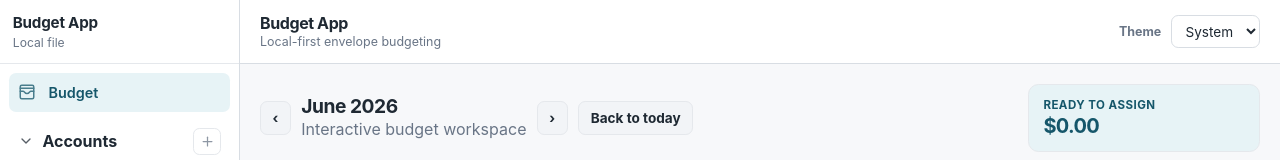
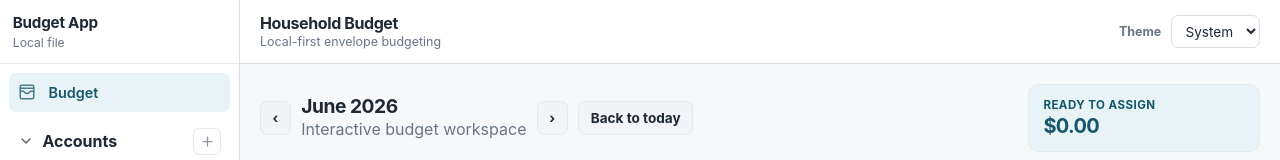
Before and after one commit to sjmclean/budget-app, a React (Vite) app in the folder apps/web/: page /budget in a window 1280 px wide. Shown: the top 160 px of the page. Built offline with nearby package versions, Linux system fonts and the light colour scheme.

Commit message:
v1.47 active budget context and dialog foundation

```diff
--- /dev/null
+++ b/apps/web/src/features/budget/activeBudget.ts
@@ -0,0 +1,25 @@
+import type { BudgetSummary } from "./budgetRegistry";
+
+export function resolveActiveBudgetId(
+  budgets: BudgetSummary[],
+  selectedBudgetId: string | null,
+): string | null {
+  if (selectedBudgetId && budgets.some((budget) => budget.id === selectedBudgetId)) {
+    return selectedBudgetId;
+  }
+
+  return budgets[0]?.id ?? null;
+}
+
+export function resolveActiveBudget(
+  budgets: BudgetSummary[],
+  selectedBudgetId: string | null,
+): BudgetSummary | null {
+  const activeBudgetId = resolveActiveBudgetId(budgets, selectedBudgetId);
+
+  if (!activeBudgetId) {
+    return null;
+  }
+
+  return budgets.find((budget) => budget.id === activeBudgetId) ?? null;
+}
--- /dev/null
+++ b/apps/web/src/features/ui/appDialogService.ts
@@ -0,0 +1,29 @@
+export interface ConfirmDialogInput {
+  title?: string;
+  message: string;
+}
+
+export interface AlertDialogInput {
+  title?: string;
+  message: string;
+}
+
+function formatDialogMessage(input: ConfirmDialogInput | AlertDialogInput): string {
+  return input.title ? `${input.title}\n\n${input.message}` : input.message;
+}
+
+export function confirmDialog(input: ConfirmDialogInput): boolean {
+  if (typeof window === "undefined") {
+    return false;
+  }
+
+  return window.confirm(formatDialogMessage(input));
+}
+
+export function alertDialog(input: AlertDialogInput): void {
+  if (typeof window === "undefined") {
+    return;
+  }
+
+  window.alert(formatDialogMessage(input));
+}
--- a/apps/web/src/layouts/AppShell.tsx
+++ b/apps/web/src/layouts/AppShell.tsx
@@ -1,10 +1,27 @@
-import { Outlet } from "react-router-dom";
+import { Navigate, Outlet } from "react-router-dom";
 import { Sidebar } from "./Sidebar";
 import { TopBar } from "./TopBar";
+import { useEffect } from "react";
+import { resolveActiveBudgetId } from "../features/budget/activeBudget";
+import { useBudgetRegistryStore } from "../stores/budgetRegistryStore";
 import { useUIStore } from "../stores/uiStore";
 
 export function AppShell() {
   const sidebarCollapsed = useUIStore((state) => state.sidebarCollapsed);
+  const selectedBudgetId = useUIStore((state) => state.selectedBudgetId);
+  const selectBudget = useUIStore((state) => state.selectBudget);
+  const budgets = useBudgetRegistryStore((state) => state.budgets);
+  const activeBudgetId = resolveActiveBudgetId(budgets, selectedBudgetId);
+
+  useEffect(() => {
+    if (activeBudgetId && activeBudgetId !== selectedBudgetId) {
+      selectBudget(activeBudgetId);
+    }
+  }, [activeBudgetId, selectBudget, selectedBudgetId]);
+
+  if (!activeBudgetId) {
+    return <Navigate to="/" replace />;
+  }
 
   return (
     <div className="app-shell">
--- a/apps/web/src/layouts/TopBar.tsx
+++ b/apps/web/src/layouts/TopBar.tsx
@@ -1,15 +1,19 @@
+import { resolveActiveBudget } from "../features/budget/activeBudget";
+import { useBudgetRegistryStore } from "../stores/budgetRegistryStore";
 import { useUIStore, type ThemeMode } from "../stores/uiStore";
 
 export function TopBar() {
   const theme = useUIStore((state) => state.theme);
   const setTheme = useUIStore((state) => state.setTheme);
   const selectedBudgetId = useUIStore((state) => state.selectedBudgetId);
+  const budgets = useBudgetRegistryStore((state) => state.budgets);
+  const activeBudget = resolveActiveBudget(budgets, selectedBudgetId);
 
   return (
     <header className="topbar">
       <div>
         <h1 className="topbar-title">
-          {selectedBudgetId ? "Household Budget" : "Budget App"}
+          {activeBudget?.name ?? "Budget App"}
         </h1>
         <p className="topbar-subtitle">Local-first envelope budgeting</p>
       </div>
--- a/apps/web/src/pages/AccountRegisterPage.tsx
+++ b/apps/web/src/pages/AccountRegisterPage.tsx
@@ -6,6 +6,8 @@ import { ScheduledTransactionsPanel } from "../components/accounts/ScheduledTran
 import { useAccountRegister } from "../features/accounts/useAccountRegister";
 import type { SidebarAccount } from "../features/accounts/accountService";
 import { getAppPersistenceGateway } from "../features/persistence";
+import { confirmDialog } from "../features/ui/appDialogService";
+import { resolveActiveBudgetId } from "../features/budget/activeBudget";
 import type { PayeeView } from "../features/accounts/payeeService";
 import type {
   NewRegisterTransactionInput,
@@ -14,6 +16,8 @@ import type {
   TransactionFlag,
 } from "../features/accounts/accountRegisterTypes";
 import type { BudgetCategoryOption } from "../features/budget/budgetViewTypes";
+import { useBudgetRegistryStore } from "../stores/budgetRegistryStore";
+import { useUIStore } from "../stores/uiStore";
 
 const SPLIT_CATEGORY_LABEL = "Split...";
 
@@ -22,7 +26,6 @@ function isSplitCategoryValue(value: string): boolean {
   return normalised === "split" || normalised === "split...";
 }
 
-const ACTIVE_BUDGET_ID = "household";
 const ACTIVE_BUDGET_MONTH = "2026-06";
 
 function formatMoney(value: number, currencyCode: string) {
@@ -1216,6 +1219,9 @@ function TransactionRow({
 export function AccountRegisterPage() {
   const { accountId = "everyday" } = useParams();
   const persistenceGateway = getAppPersistenceGateway();
+  const selectedBudgetId = useUIStore((state) => state.selectedBudgetId);
+  const budgets = useBudgetRegistryStore((state) => state.budgets);
+  const activeBudgetId = resolveActiveBudgetId(budgets, selectedBudgetId);
   const accountsPersistence = persistenceGateway.accounts;
   const payeesPersistence = persistenceGateway.payees;
   const categoriesPersistence = persistenceGateway.categories;
@@ -1257,9 +1263,16 @@ export function AccountRegisterPage() {
   useEffect(() => {
     let isMounted = true;
 
+    if (!activeBudgetId) {
+      setCategoryOptions([]);
+      return () => {
+        isMounted = false;
+      };
+    }
+
     void categoriesPersistence
       .getCategoryOptions({
-        budgetId: ACTIVE_BUDGET_ID,
+        budgetId: activeBudgetId,
         month: ACTIVE_BUDGET_MONTH,
       })
       .then((options) => {
@@ -1271,7 +1284,7 @@ export function AccountRegisterPage() {
     return () => {
       isMounted = false;
     };
-  }, [categoriesPersistence]);
+  }, [activeBudgetId, categoriesPersistence]);
 
 
   async function refreshPayees(): Promise<PayeeView[]> {
@@ -1856,9 +1869,9 @@ export function AccountRegisterPage() {
             <button
               type="button"
               onClick={() => {
-                const confirmed = window.confirm(
-                  "Delete this transaction? This cannot be undone yet.",
-                );
+                const confirmed = confirmDialog({
+                  message: "Delete this transaction? This cannot be undone yet.",
+                });
 
                 if (!confirmed) {
                   return;
--- a/apps/web/src/pages/BudgetPage.tsx
+++ b/apps/web/src/pages/BudgetPage.tsx
@@ -1,8 +1,12 @@
 import { useEffect, useState } from "react";
 import { useNavigate } from "react-router-dom";
 import { Card } from "../components/ui/Card";
+import { confirmDialog } from "../features/ui/appDialogService";
+import { resolveActiveBudgetId } from "../features/budget/activeBudget";
 import { evaluateAssignedInput } from "../features/budget/evaluateAssignedInput";
 import { useBudgetWorkspace } from "../features/budget/useBudgetWorkspace";
+import { useBudgetRegistryStore } from "../stores/budgetRegistryStore";
+import { useUIStore } from "../stores/uiStore";
 import type {
   BudgetActivityDrilldown,
   BudgetActivityDrilldownRow,
@@ -342,9 +346,11 @@ function CategoryInspector({
       return;
     }
 
-    const confirmed = window.confirm(
-      `Merge ${activeMergePreview.sourceCategoryName} into ${activeMergePreview.targetCategoryName}? This will reassign matching register and scheduled transactions, move assigned money to the target category, and archive the source category.`,
-    );
+    const confirmed = confirmDialog({
+      title: `Merge ${activeMergePreview.sourceCategoryName} into ${activeMergePreview.targetCategoryName}?`,
+      message:
+        "This will reassign matching register and scheduled transactions, move assigned money to the target category, and archive the source category.",
+    });
 
     if (!confirmed) {
       return;
@@ -722,7 +728,34 @@ function BudgetActivityDrilldownModal({
   );
 }
 
+interface BudgetWorkspacePageProps {
+  budgetId: string;
+}
+
 export function BudgetPage() {
+  const selectedBudgetId = useUIStore((state) => state.selectedBudgetId);
+  const budgets = useBudgetRegistryStore((state) => state.budgets);
+  const activeBudgetId = resolveActiveBudgetId(budgets, selectedBudgetId);
+
+  if (!activeBudgetId) {
+    return (
+      <div className="page-stack">
+        <section className="workspace-header">
+          <div>
+            <h1>Budget</h1>
+            <p className="muted">No active budget is selected.</p>
+          </div>
+        </section>
+
+        <Card>Open or create a budget before editing categories.</Card>
+      </div>
+    );
+  }
+
+  return <BudgetWorkspacePage budgetId={activeBudgetId} />;
+}
+
+function BudgetWorkspacePage({ budgetId }: BudgetWorkspacePageProps) {
   const navigate = useNavigate();
   const [hideArchivedCategories, setHideArchivedCategories] = useState(false);
 
@@ -748,7 +781,7 @@ export function BudgetPage() {
     previewCategoryMerge,
     mergeCategory,
     clearCategoryMergePreview,
-  } = useBudgetWorkspace("household", "2026-06");
+  } = useBudgetWorkspace(budgetId, "2026-06");
 
   if (isLoading) {
     return (
--- a/apps/web/src/pages/DashboardPage.tsx
+++ b/apps/web/src/pages/DashboardPage.tsx
@@ -1,4 +1,7 @@
 import { Card } from "../components/ui/Card";
+import { resolveActiveBudget } from "../features/budget/activeBudget";
+import { useBudgetRegistryStore } from "../stores/budgetRegistryStore";
+import { useUIStore } from "../stores/uiStore";
 
 const accounts = [
   {
@@ -61,11 +64,15 @@ const recentTransactions = [
 ];
 
 export function DashboardPage() {
+  const selectedBudgetId = useUIStore((state) => state.selectedBudgetId);
+  const budgets = useBudgetRegistryStore((state) => state.budgets);
+  const activeBudget = resolveActiveBudget(budgets, selectedBudgetId);
+
   return (
     <div className="budget-workspace">
       <section className="budget-workspace-header">
         <div>
-          <h1>Household Budget</h1>
+          <h1>{activeBudget?.name ?? "Budget"}</h1>
           <p className="muted">
             June 2026 · Local-first budget workspace
           </p>
--- a/apps/web/src/stores/uiStore.ts
+++ b/apps/web/src/stores/uiStore.ts
@@ -15,6 +15,16 @@ interface UIState {
 }
 
 const themeStorageKey = "budget-app-theme";
+const selectedBudgetStorageKey = "budget-app.selected-budget-id.v1";
+
+function getInitialSelectedBudgetId(): string | null {
+  if (typeof window === "undefined") {
+    return null;
+  }
+
+  const storedBudgetId = window.localStorage.getItem(selectedBudgetStorageKey);
+  return storedBudgetId?.trim() || null;
+}
 
 function getInitialTheme(): ThemeMode {
   if (typeof window === "undefined") {
@@ -39,7 +49,7 @@ export const useUIStore = create<UIState>((set) => ({
   sidebarCollapsed: false,
 
   theme: getInitialTheme(),
-  selectedBudgetId: null,
+  selectedBudgetId: getInitialSelectedBudgetId(),
 
   toggleSidebar: () =>
     set((state) => ({
@@ -66,6 +76,6 @@ export const useUIStore = create<UIState>((set) => ({
 
   clearSelectedBudget: () =>
     set({
-      selectedBudgetId: null,
+      selectedBudgetId: getInitialSelectedBudgetId(),
     }),
 }));
--- a/package.json
+++ b/package.json
@@ -129,7 +129,7 @@
     "test:v127:budget-activity": "tsx tests/v127-budget-activity-persistence.ts",
     "test:v127": "pnpm test:v127:budget-activity",
     "test:v132": "tsx tests/v132-gateway-selection.ts",
-    "test:release-integrity": "pnpm test:v127 && pnpm test:v130 && pnpm test:v131 && pnpm test:v132 && pnpm test:v133 && pnpm test:v134 && pnpm test:v135 && pnpm test:v136 && pnpm test:v137 && pnpm test:v138 && pnpm test:v139 && pnpm test:v140 && pnpm test:v141 && pnpm test:v142 && pnpm test:v143 && pnpm test:v144 && pnpm test:v145 && pnpm test:v146",
+    "test:release-integrity": "pnpm test:v127 && pnpm test:v130 && pnpm test:v131 && pnpm test:v132 && pnpm test:v133 && pnpm test:v134 && pnpm test:v135 && pnpm test:v136 && pnpm test:v137 && pnpm test:v138 && pnpm test:v139 && pnpm test:v140 && pnpm test:v141 && pnpm test:v142 && pnpm test:v143 && pnpm test:v144 && pnpm test:v145 && pnpm test:v146 && pnpm test:v147",
     "test:v133:sqlite-gateway-repository-wiring": "tsx tests/v133-sqlite-gateway-repository-wiring.ts",
     "test:v133": "pnpm test:v133:sqlite-gateway-repository-wiring",
     "test:v134:runtime-activation-audit": "tsx tests/v134-runtime-activation-audit.ts",
@@ -157,7 +157,9 @@
     "test:v145:default-category-template": "tsx tests/v145-default-category-template.ts",
     "test:v145": "pnpm test:v145:default-category-template",
     "test:v146:budget-registry-foundation": "tsx tests/v146-budget-registry-foundation.ts",
-    "test:v146": "pnpm test:v146:budget-registry-foundation"
+    "test:v146": "pnpm test:v146:budget-registry-foundation",
+    "test:v147:active-budget-context": "tsx tests/v147-active-budget-context.ts",
+    "test:v147": "pnpm test:v147:active-budget-context"
   },
   "dependencies": {
     "better-sqlite3": "^12.11.1",
```
Also changed, not shown: apps/web/src/components/accounts/ScheduledTransactionsPanel.tsx (+4 -3 lines), apps/web/src/layouts/Sidebar.tsx (+11 -7 lines), 3 other files (tests, documents, lock files or other folders).
